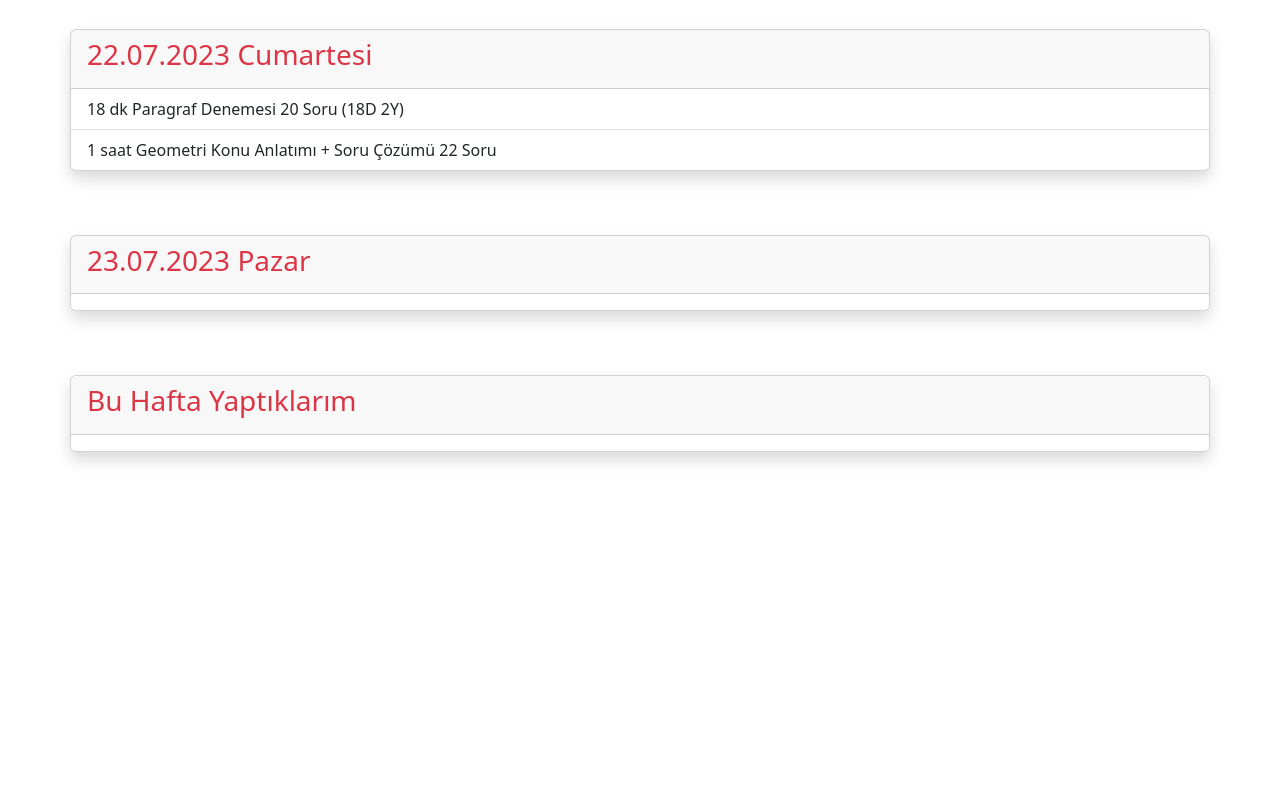
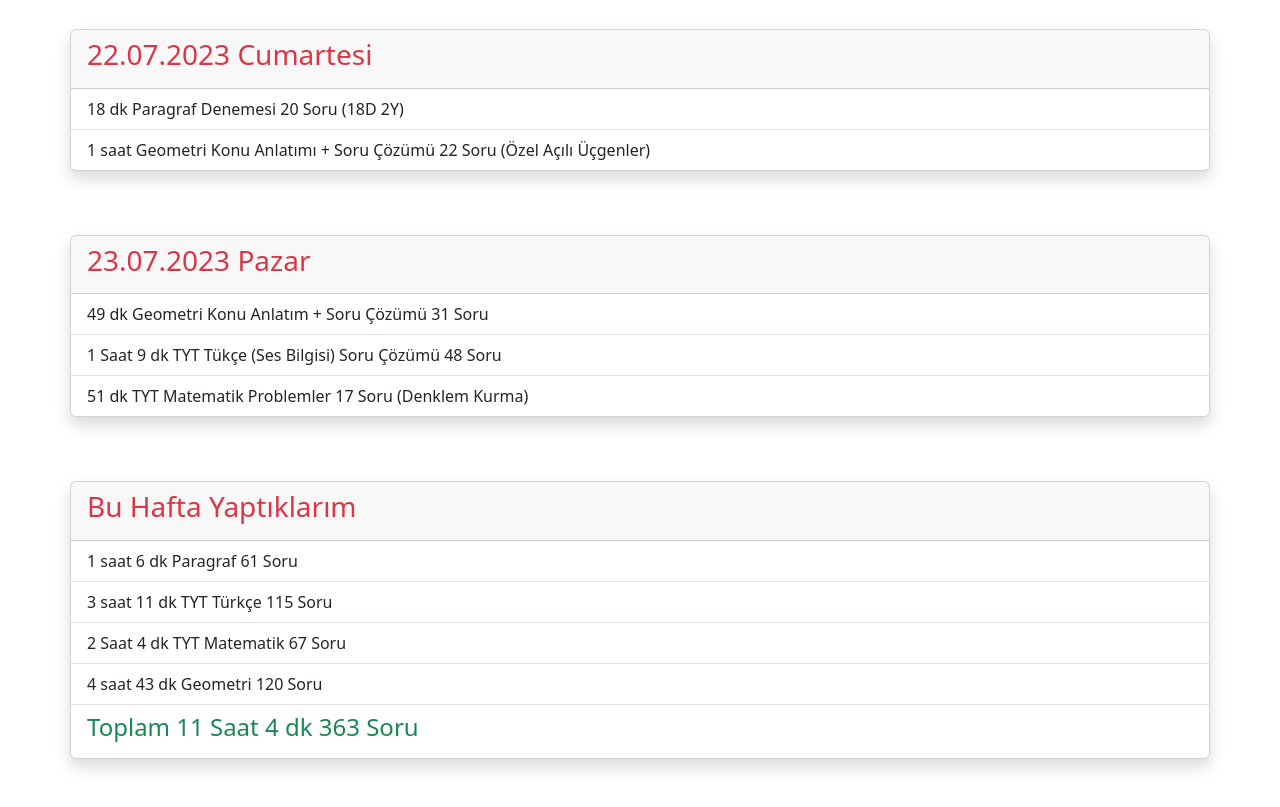
Before and after one commit to IRLinkk/Ders-takip-yeni, a plain HTML site: page current.html in a window 1280 px wide. Shown: the part 1800-2607 px from the top of the page. Before the commit the page ends 2300 px from the top, so only its background shows below. Drawn offline with nearby package versions, Linux system fonts and the light colour scheme.

Commit message:
23.07.2023 current

```diff
--- a/current.html
+++ b/current.html
@@ -35,7 +35,7 @@
                                 <td>──</td>
                                 <td>12 Soru</td>
                                 <td>──</td>
-                                <td>──</td>
+                                <td>17 Soru</td>
                             </tr>
 
                             <tr>
@@ -46,7 +46,7 @@
                                 <td>──</td>
                                 <td>40 Soru</td>
                                 <td>20 Soru</td>
-                                <td>──</td>
+                                <td>48 Soru</td>
                             </tr>
                             <tr>
                                 <td class="table-success border-secondary">AYT Matematik</td>
@@ -66,7 +66,7 @@
                                 <td>──</td>
                                 <td>17 Soru</td>
                                 <td>22 Soru</td>
-                                <td>──</td>
+                                <td>31 Soru</td>
                             </tr>
                             <tr>
                                 <td class="table-success border-secondary">Fen Dersi</td>
@@ -240,7 +240,7 @@
                     </div>
                     <ul class="list-group list-group-flush">
                         <li class="list-group-item">18 dk Paragraf Denemesi 20 Soru (18D 2Y)</li>
-                        <li class="list-group-item">1 saat Geometri Konu Anlatımı + Soru Çözümü 22 Soru</li>
+                        <li class="list-group-item">1 saat Geometri Konu Anlatımı + Soru Çözümü 22 Soru (Özel Açılı Üçgenler)</li>
                         <!-- <li class="list-group-item">A third item</li> -->
                         <!-- <li class="list-group-item">Geometri</li> -->
                         <!-- <li class="list-group-item">Fen Dersi</li> -->
@@ -260,9 +260,9 @@
                         <h3 class="text-danger">23.07.2023 Pazar</h3>
                     </div>
                     <ul class="list-group list-group-flush">
-                        <li class="list-group-item"></li>
-                        <!-- <li class="list-group-item">A second item</li> -->
-                        <!-- <li class="list-group-item">A third item</li> -->
+                        <li class="list-group-item">49 dk Geometri Konu Anlatım + Soru Çözümü 31 Soru</li>
+                        <li class="list-group-item">1 Saat 9 dk TYT Tükçe (Ses Bilgisi) Soru Çözümü 48 Soru</li>
+                        <li class="list-group-item">51 dk TYT Matematik Problemler 17 Soru (Denklem Kurma)</li>
                         <!-- <li class="list-group-item">Geometri</li> -->
                         <!-- <li class="list-group-item">Fen Dersi</li> -->
                     </ul>
@@ -282,12 +282,13 @@
                         <h3 class="text-danger">Bu Hafta Yaptıklarım</h3>
                     </div>
                     <ul class="list-group list-group-flush">
-                        <li class="list-group-item"></li>
-                        <!-- <li class="list-group-item">2 Saat 2 dk TYT Matematik 64 Soru</li> -->
-                        <!-- <li class="list-group-item">1 Saat 32 dk Geometri 37 Soru</li> -->
-                        <!-- <li class="list-group-item card-header">
-                            <h4 class="text-success">Toplam 5 Saat 36 dk 215 Soru</h4>
-                        </li> -->
+                        <li class="list-group-item">1 saat 6 dk Paragraf 61 Soru</li>
+                        <li class="list-group-item">3 saat 11 dk TYT Türkçe 115 Soru</li>
+                        <li class="list-group-item">2 Saat 4 dk TYT Matematik 67 Soru</li>
+                        <li class="list-group-item">4 saat 43 dk Geometri 120 Soru</li>
+                        <li class="list-group-item card-header">
+                            <h4 class="text-success">Toplam 11 Saat 4 dk 363 Soru</h4>
+                        </li>
                     </ul>
                 </div>
             </div>
```
